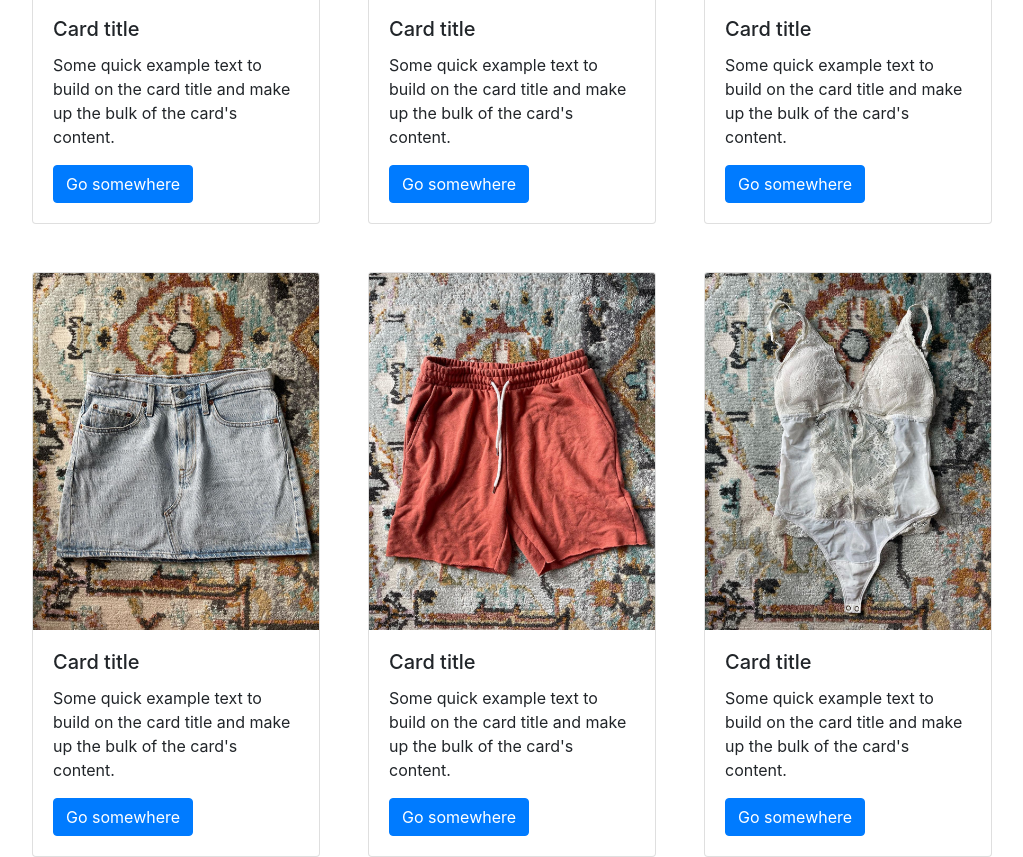
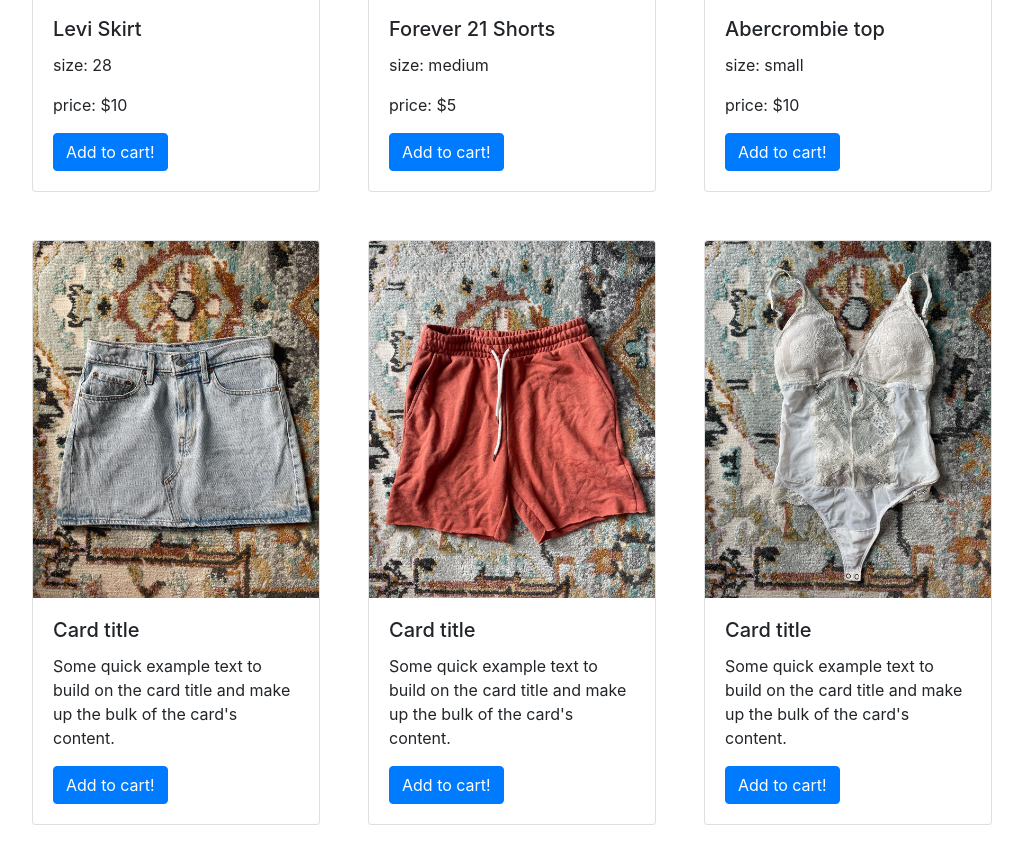
Before and after one commit to 0silverback0/thetoricloset, a plain HTML site: page index.html in a window 1280 px wide. Shown: the part 750-1607 px from the top of the page, without its empty margins (104-1127 px from the left). After the commit the page ends 1575 px from the top, so only its background shows below. Drawn offline with nearby package versions, Linux system fonts and the light colour scheme.

Commit message:
image info added

```diff
--- a/index.html
+++ b/index.html
@@ -37,27 +37,30 @@
     <div class="card mr-5 mt-5" style="width: 18rem;">
         <img src="images/jean-skirt.jpg" class="card-img-top" alt="...">
         <div class="card-body">
-          <h5 class="card-title">Card title</h5>
-          <p class="card-text">Some quick example text to build on the card title and make up the bulk of the card's content.</p>
-          <a href="#" class="btn btn-primary">Go somewhere</a>
+          <h5 class="card-title">Levi Skirt</h5>
+          <p class="card-text">size: 28</p>
+          <p class="card-text">price: $10</p>
+          <a href="#" class="btn btn-primary">Add to cart!</a>
         </div>
       </div>
 
       <div class="card  mr-5 mt-5" style="width: 18rem;">
         <img src="images/orange-shorts.jpg" class="card-img-top" alt="...">
         <div class="card-body">
-          <h5 class="card-title">Card title</h5>
-          <p class="card-text">Some quick example text to build on the card title and make up the bulk of the card's content.</p>
-          <a href="#" class="btn btn-primary">Go somewhere</a>
+          <h5 class="card-title">Forever 21 Shorts</h5>
+          <p class="card-text">size: medium</p>
+          <p class="card-text">price: $5</p>
+          <a href="#" class="btn btn-primary">Add to cart!</a>
         </div>
       </div>
 
       <div class="card mr-5 mt-5" style="width: 18rem;">
         <img src="images/white-blouse.jpg" class="card-img-top" alt="...">
         <div class="card-body">
-          <h5 class="card-title">Card title</h5>
-          <p class="card-text">Some quick example text to build on the card title and make up the bulk of the card's content.</p>
-          <a href="#" class="btn btn-primary">Go somewhere</a>
+          <h5 class="card-title">Abercrombie top</h5>
+          <p class="card-text">size: small</p>
+          <p class="card-text">price: $10</p>
+          <a href="#" class="btn btn-primary">Add to cart!</a>
         </div>
       </div>
 
@@ -66,7 +69,7 @@
         <div class="card-body">
           <h5 class="card-title">Card title</h5>
           <p class="card-text">Some quick example text to build on the card title and make up the bulk of the card's content.</p>
-          <a href="#" class="btn btn-primary">Go somewhere</a>
+          <a href="#" class="btn btn-primary">Add to cart!</a>
         </div>
       </div>
 
@@ -75,7 +78,7 @@
         <div class="card-body">
           <h5 class="card-title">Card title</h5>
           <p class="card-text">Some quick example text to build on the card title and make up the bulk of the card's content.</p>
-          <a href="#" class="btn btn-primary">Go somewhere</a>
+          <a href="#" class="btn btn-primary">Add to cart!</a>
         </div>
       </div>
 
@@ -84,7 +87,7 @@
         <div class="card-body">
           <h5 class="card-title">Card title</h5>
           <p class="card-text">Some quick example text to build on the card title and make up the bulk of the card's content.</p>
-          <a href="#" class="btn btn-primary">Go somewhere</a>
+          <a href="#" class="btn btn-primary">Add to cart!</a>
         </div>
       </div>
 
```
